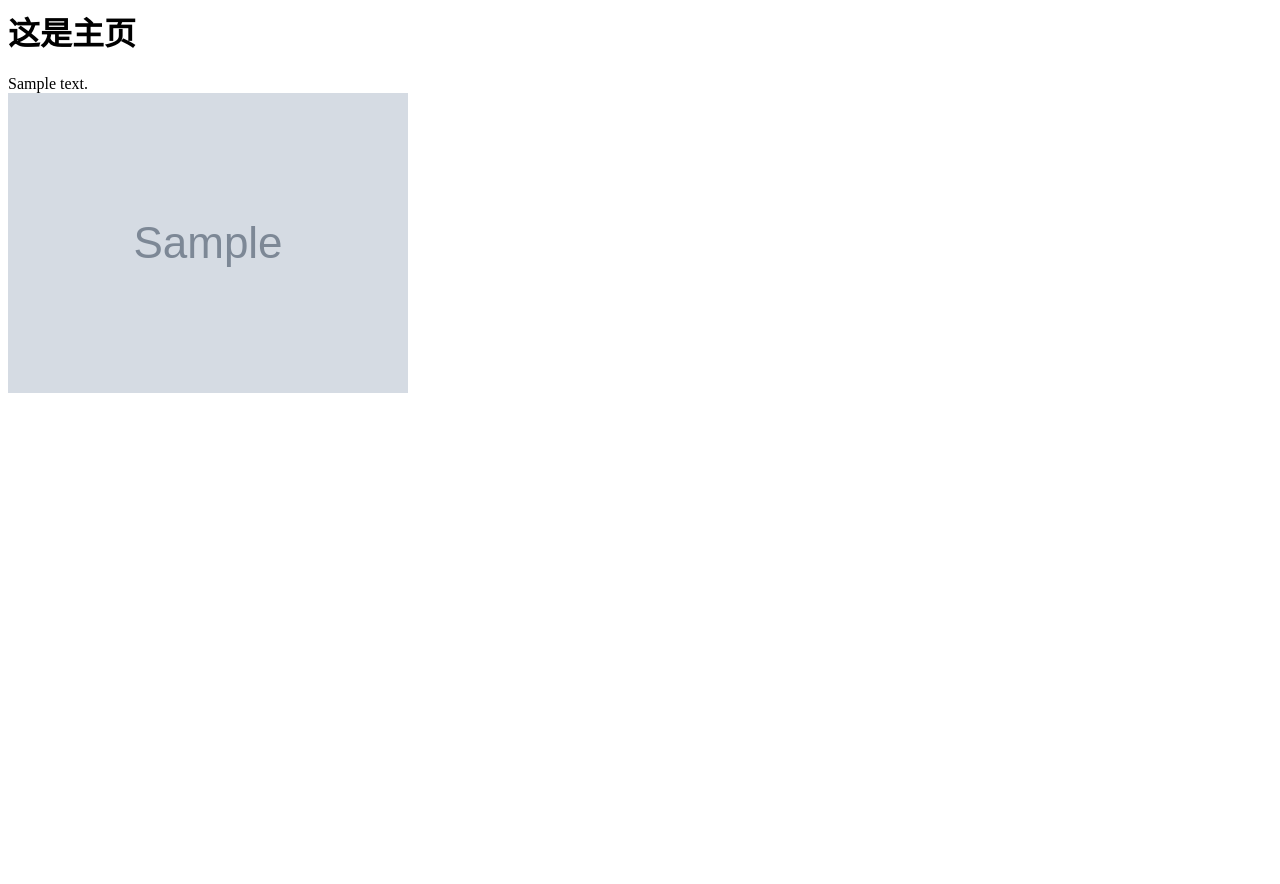
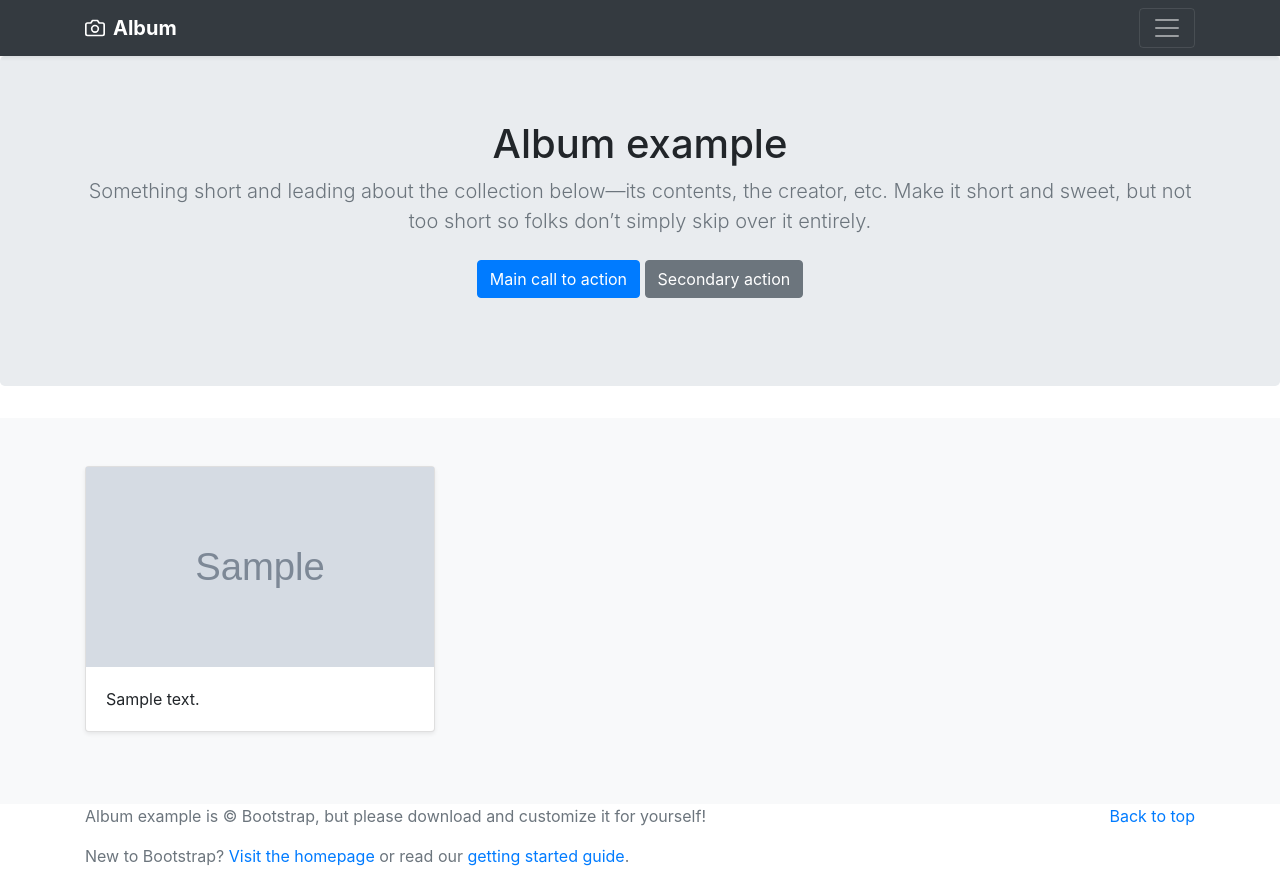
Before and after one commit to Changzuo1205/portfolio, a Django app: page / in a window 1280 px wide. Before the commit the page ends 393 px from the top, so only its background shows below. Run offline with Django 3.2, Linux system fonts and the light colour scheme; tables that the repository leaves empty hold one stand-in row (values such as "Sample post"); grey boxes marked "Sample" are stand-in pictures; some libraries are stand-ins or nearby versions.

Commit message:
美化了主页并添加了Blog APP

```diff
--- /dev/null
+++ b/blog/admin.py
@@ -0,0 +1,5 @@
+from django.contrib import admin
+from . import models
+# Register your models here.
+
+admin.site.register(models.Blog)
--- /dev/null
+++ b/blog/apps.py
@@ -0,0 +1,5 @@
+from django.apps import AppConfig
+
+
+class BlogConfig(AppConfig):
+    name = 'blog'
--- /dev/null
+++ b/blog/tests.py
@@ -0,0 +1,3 @@
+from django.test import TestCase
+
+# Create your tests here.
--- /dev/null
+++ b/blog/urls.py
@@ -0,0 +1,5 @@
+from django.urls import path
+from . import views
+urlpatterns = [
+	path('', views.blog_page)
+]
--- a/portfolio/settings.py
+++ b/portfolio/settings.py
@@ -37,7 +37,8 @@ INSTALLED_APPS = [
     'django.contrib.sessions',
     'django.contrib.messages',
     'django.contrib.staticfiles',
-    'gallery.apps.GalleryConfig'
+    'gallery.apps.GalleryConfig',
+    'blog',
 ]
 
 MIDDLEWARE = [
@@ -55,7 +56,7 @@ ROOT_URLCONF = 'portfolio.urls'
 TEMPLATES = [
     {
         'BACKEND': 'django.template.backends.django.DjangoTemplates',
-        'DIRS': [os.path.join(BASE_DIR, 'templates')],
+        'DIRS': [os.path.join(BASE_DIR, 'templates'), os.path.join(BASE_DIR, 'blog/templates')],
         'APP_DIRS': True,
         'OPTIONS': {
             'context_processors': [
--- a/portfolio/urls.py
+++ b/portfolio/urls.py
@@ -14,7 +14,7 @@ Including another URLconf
     2. Add a URL to urlpatterns:  path('blog/', include('blog.urls'))
 """
 from django.contrib import admin
-from django.urls import path
+from django.urls import include, path
 from . import views
 from django.conf.urls.static import static
 from django.conf import settings
@@ -22,4 +22,5 @@ from django.conf import settings
 urlpatterns = [
     path('admin/', admin.site.urls),
     path('', views.home),
+    path('blog/', include('blog.urls')),
 ] + static(settings.MEDIA_URL, document_root=settings.MEDIA_ROOT)
--- a/templates/home.html
+++ b/templates/home.html
@@ -1,5 +1,122 @@
-<h1>这是主页</h1>
+<!-- <h1>这是主页</h1>
 {% for gallery in gallerys.all %}
 	{{ gallery.description }}<br>
 	<img src="{{ gallery.image.url }}"><br>
-{% endfor %}
+{% endfor %} -->
+
+
+<!doctype html>
+<html lang="en">
+  <head>
+    <meta charset="utf-8">
+    <meta name="viewport" content="width=device-width, initial-scale=1, shrink-to-fit=no">
+    <meta name="description" content="">
+    <meta name="author" content="Mark Otto, Jacob Thornton, and Bootstrap contributors">
+    <meta name="generator" content="Jekyll v3.8.5">
+    <title>Album example · Bootstrap</title>
+
+    <link rel="canonical" href="https://getbootstrap.com/docs/4.3/examples/album/">
+
+    <!-- Bootstrap core CSS -->
+    <link rel="stylesheet" href="https://stackpath.bootstrapcdn.com/bootstrap/4.3.1/css/bootstrap.min.css" integrity="sha384-ggOyR0iXCbMQv3Xipma34MD+dH/1fQ784/j6cY/iJTQUOhcWr7x9JvoRxT2MZw1T" crossorigin="anonymous">
+
+
+
+    <style>
+      .bd-placeholder-img {
+        font-size: 1.125rem;
+        text-anchor: middle;
+        -webkit-user-select: none;
+        -moz-user-select: none;
+        -ms-user-select: none;
+        user-select: none;
+      }
+
+      @media (min-width: 768px) {
+        .bd-placeholder-img-lg {
+          font-size: 3.5rem;
+        }
+      }
+    </style>
+    <!-- Custom styles for this template -->
+    <link href="album.css" rel="stylesheet">
+  </head>
+  <body>
+    <header>
+  <div class="collapse bg-dark" id="navbarHeader">
+    <div class="container">
+      <div class="row">
+        <div class="col-sm-8 col-md-7 py-4">
+          <h4 class="text-white">About</h4>
+          <p class="text-muted">Add some information about the album below, the author, or any other background context. Make it a few sentences long so folks can pick up some informative tidbits. Then, link them off to some social networking sites or contact information.</p>
+        </div>
+        <div class="col-sm-4 offset-md-1 py-4">
+          <h4 class="text-white">Contact</h4>
+          <ul class="list-unstyled">
+            <li><a href="#" class="text-white">Follow on Twitter</a></li>
+            <li><a href="#" class="text-white">Like on Facebook</a></li>
+            <li><a href="#" class="text-white">Email me</a></li>
+          </ul>
+        </div>
+      </div>
+    </div>
+  </div>
+  <div class="navbar navbar-dark bg-dark shadow-sm">
+    <div class="container d-flex justify-content-between">
+      <a href="#" class="navbar-brand d-flex align-items-center">
+        <svg xmlns="http://www.w3.org/2000/svg" width="20" height="20" fill="none" stroke="currentColor" stroke-linecap="round" stroke-linejoin="round" stroke-width="2" aria-hidden="true" class="mr-2" viewBox="0 0 24 24" focusable="false"><path d="M23 19a2 2 0 0 1-2 2H3a2 2 0 0 1-2-2V8a2 2 0 0 1 2-2h4l2-3h6l2 3h4a2 2 0 0 1 2 2z"/><circle cx="12" cy="13" r="4"/></svg>
+        <strong>Album</strong>
+      </a>
+      <button class="navbar-toggler" type="button" data-toggle="collapse" data-target="#navbarHeader" aria-controls="navbarHeader" aria-expanded="false" aria-label="Toggle navigation">
+        <span class="navbar-toggler-icon"></span>
+      </button>
+    </div>
+  </div>
+</header>
+
+<main role="main">
+
+  <section class="jumbotron text-center">
+    <div class="container">
+      <h1 class="jumbotron-heading">Album example</h1>
+      <p class="lead text-muted">Something short and leading about the collection below—its contents, the creator, etc. Make it short and sweet, but not too short so folks don’t simply skip over it entirely.</p>
+      <p>
+        <a href="blog" class="btn btn-primary my-2">Main call to action</a>
+        <a href="#" class="btn btn-secondary my-2">Secondary action</a>
+      </p>
+    </div>
+  </section>
+
+  <div class="album py-5 bg-light">
+    <div class="container">
+      <div class="row">
+      	{% for gallery in gallerys.all %}
+        <div class="col-md-4">
+          <div class="card mb-4 shadow-sm">
+            <img src="{{ gallery.image.url }}" height="200px">
+            <div class="card-body">
+              <p class="card-text">{{ gallery.description }}</p>
+            </div>
+          </div>
+        </div>
+        {% endfor %}
+      </div>
+    </div>
+  </div>
+
+</main>
+
+<footer class="text-muted">
+  <div class="container">
+    <p class="float-right">
+      <a href="#">Back to top</a>
+    </p>
+    <p>Album example is &copy; Bootstrap, but please download and customize it for yourself!</p>
+    <p>New to Bootstrap? <a href="https://getbootstrap.com/">Visit the homepage</a> or read our <a href="/docs/4.3/getting-started/introduction/">getting started guide</a>.</p>
+  </div>
+</footer>
+<script src="https://code.jquery.com/jquery-3.3.1.slim.min.js" integrity="sha384-q8i/X+965DzO0rT7abK41JStQIAqVgRVzpbzo5smXKp4YfRvH+8abtTE1Pi6jizo" crossorigin="anonymous"></script>
+<script src="https://cdnjs.cloudflare.com/ajax/libs/popper.js/1.14.7/umd/popper.min.js" integrity="sha384-UO2eT0CpHqdSJQ6hJty5KVphtPhzWj9WO1clHTMGa3JDZwrnQq4sF86dIHNDz0W1" crossorigin="anonymous"></script>
+<script src="https://stackpath.bootstrapcdn.com/bootstrap/4.3.1/js/bootstrap.min.js" integrity="sha384-JjSmVgyd0p3pXB1rRibZUAYoIIy6OrQ6VrjIEaFf/nJGzIxFDsf4x0xIM+B07jRM" crossorigin="anonymous"></script>
+</body>
+</html>
```
Also changed, not shown: blog/models.py (added, +12 -0 lines), blog/templates/blog.html (added, +10 -0 lines), blog/views.py (added, +7 -0 lines), blog/__init__.py (added), blog/migrations/0001_initial.py (added), blog/migrations/__init__.py (added).
